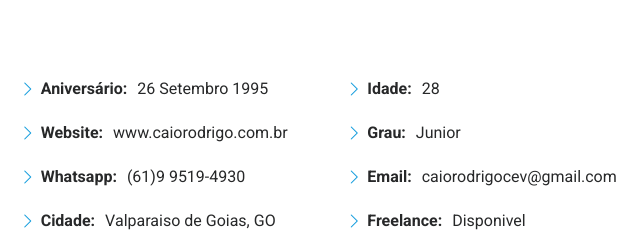
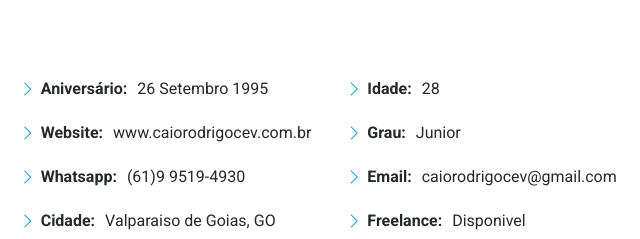
Before and after one commit to CaioRodrigoCEVDEV/portifolio, a plain HTML site: page index.html in a window 1280 px wide. Shown: the part 921-1160 px from the top of the page, 619-1259 px from the left. Drawn offline with Linux system fonts and the light colour scheme.

Commit message:
Alteração no website

```diff
--- a/index.html
+++ b/index.html
@@ -8,23 +8,21 @@
   <meta content="" name="Meu Portfolio">
   <meta content="" name="keywords">
 
-  <!-- Favicons -->
+
   <link href="assets/img/favicon.png" rel="icon">
   <link href="assets/img/apple-touch-icon.png" rel="apple-touch-icon">
 
-  <!-- Fonts -->
+
   <link href="https://fonts.googleapis.com" rel="preconnect">
   <link href="https://fonts.gstatic.com" rel="preconnect" crossorigin>
   <link href="https://fonts.googleapis.com/css2?family=Roboto:ital,wght@0,100;0,300;0,400;0,500;0,700;0,900;1,100;1,300;1,400;1,500;1,700;1,900&family=Poppins:ital,wght@0,100;0,200;0,300;0,400;0,500;0,600;0,700;0,800;0,900;1,100;1,200;1,300;1,400;1,500;1,600;1,700;1,800;1,900&family=Raleway:ital,wght@0,100;0,200;0,300;0,400;0,500;0,600;0,700;0,800;0,900;1,100;1,200;1,300;1,400;1,500;1,600;1,700;1,800;1,900&display=swap" rel="stylesheet">
 
-  <!-- Vendor CSS Files -->
   <link href="assets/vendor/bootstrap/css/bootstrap.min.css" rel="stylesheet">
   <link href="assets/vendor/bootstrap-icons/bootstrap-icons.css" rel="stylesheet">
   <link href="assets/vendor/aos/aos.css" rel="stylesheet">
   <link href="assets/vendor/glightbox/css/glightbox.min.css" rel="stylesheet">
   <link href="assets/vendor/swiper/swiper-bundle.min.css" rel="stylesheet">
 
-  <!-- Main CSS File -->
   <link href="assets/css/main.css" rel="stylesheet">
 
 
@@ -115,7 +113,7 @@
               <div class="col-lg-6">
                 <ul>
                   <li><i class="bi bi-chevron-right"></i> <strong>Aniversário:</strong> <span>26 Setembro 1995</span></li>
-                  <li><i class="bi bi-chevron-right"></i> <strong>Website:</strong> <span>www.caiorodrigo.com.br</span></li>
+                  <li><i class="bi bi-chevron-right"></i> <strong>Website:</strong> <span>www.caiorodrigocev.com.br</span></li>
                   <li><i class="bi bi-chevron-right"></i> <strong>Whatsapp:</strong> <span>(61)9 9519-4930</span></li>
                   <li><i class="bi bi-chevron-right"></i> <strong>Cidade:</strong> <span>Valparaiso de Goias, GO</span></li>
                 </ul>
```
